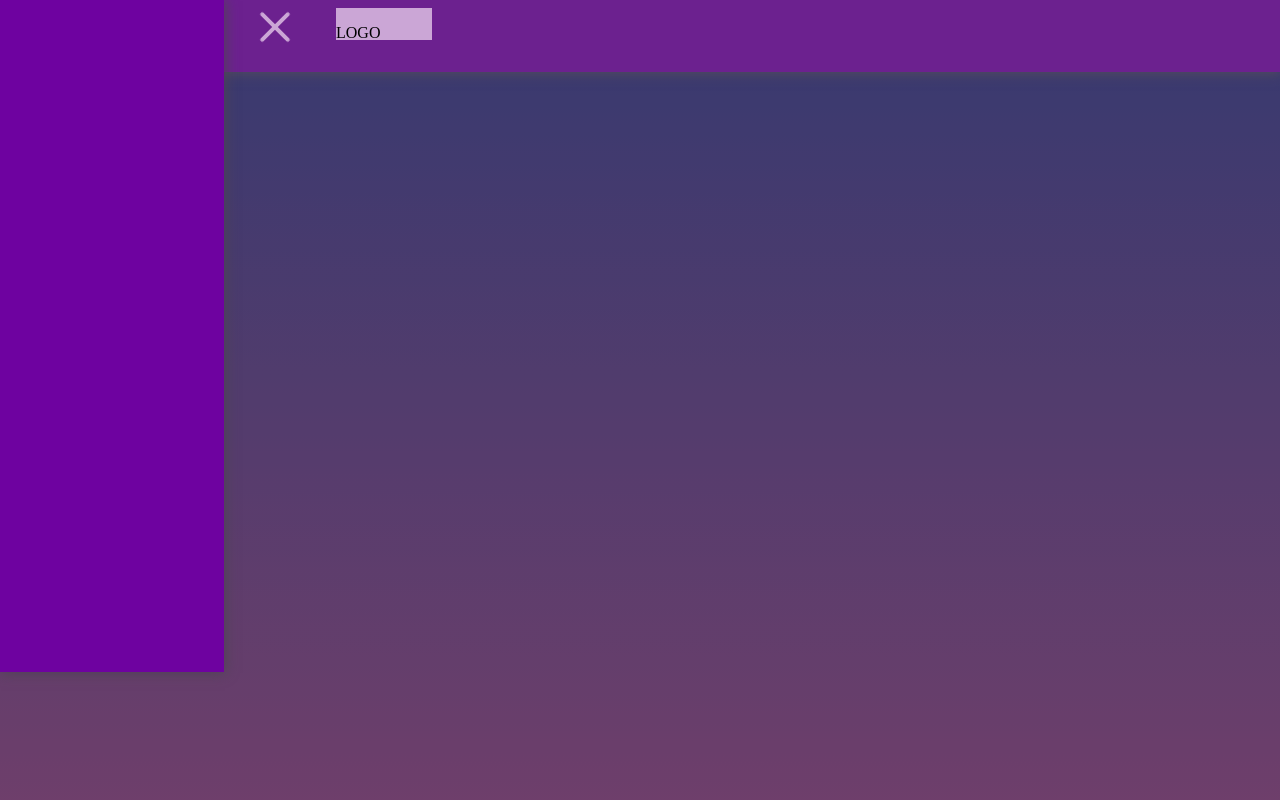
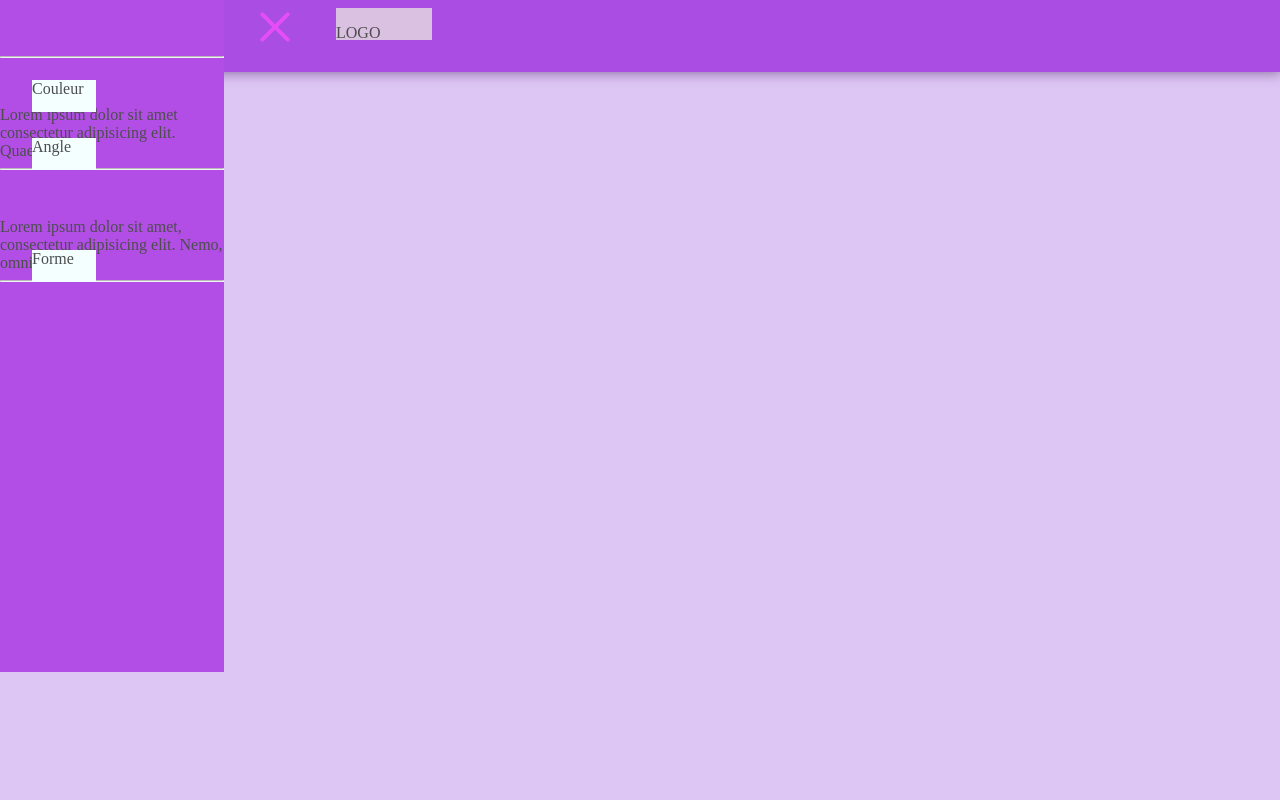
Before and after one commit to SoinSoin/projet_degrade, a plain HTML site: page degradeland.html in a window 1280 px wide. Both pictures are taken after a click on the element 35 px from the left and 29 px from the top of the page. Shown: the top 800 px of the page. Drawn offline with Linux system fonts and the light colour scheme.

Commit message:
liaison animation burger et toolbar

```diff
--- a/css/style_accueil.css
+++ b/css/style_accueil.css
@@ -6,9 +6,9 @@ body {
   margin: 0;
   /* rastafari man jsuis tombé dessus en random j'ai un peu custom il était fade au début */
   /* toujours dégueu */
-  background:  linear-gradient(to top, rgb(195, 55, 100), rgb(29, 38, 113)) repeat scroll 0% 0%;
+
   /*couleur du haut*/
-  height: 100em;
+  height: 100rem;
   width: 100%;
 }
 
@@ -50,7 +50,7 @@ body {
 .hamburger-inner::after {
   width: 40px;
   height: 4px;
-  background-color: rgb(203, 166, 214);
+  background-color: #da00f4;
   border-radius: 4px;
   position: absolute;
   transition-property: transform;
@@ -129,7 +129,7 @@ body {
   height: 100%;
   width: 100%;
   z-index: -1;
-  background-color: rgb(106, 99, 110);
+  background-color: #6a00cf;
   display: block;
   opacity: 0.33;
   display: none;
@@ -140,8 +140,7 @@ body {
   height: 42rem;
   width: 14rem;
   left: -15rem;
-  background-color: #6e02a0;
-  box-shadow: 1px 1px 12px #4e4353;
+  background-color: #9100dc;
 }
 
 #menu #burger {
@@ -150,8 +149,8 @@ body {
 }
 
 #menup {
-  background-color: #6e02a0;
-  opacity: 0, 7;
+  background-color:#9100dc;
+  opacity: 0.7;
   position: sticky;
   width: 100%;
   height: 4.5rem;
@@ -167,5 +166,24 @@ body {
 left: 6em;
 top: 0.5rem;
 }
+ #couleur, #forme,#angle{
+  position: relative;
+  vertical-align: center;
+  cursor: pointer;
+  background-color: azure;
+  width: 4em;
+  height: 2em;
+  left:2em;
+  top:4em;
+}
+#color{
+position: absolute;
+height: 4rem;
+width: 10rem;
+background-color: yellow;
+top:7rem;
+display:none;
+}
+
 
 /*# sourceMappingURL=test.css.map */
--- a/degradeland.html
+++ b/degradeland.html
@@ -11,9 +11,12 @@
 
 <body>
     <div id="menup">
-        <div id="logo"><p>LOGO</p></div>
+        <div id="logo">
+            <p>LOGO</p>
+        </div>
         <div class="filter"></div>
         <div id="menu">
+
             <div id="men"></div>
             <div id="burger">
                 <div class="hamburger hamburger--emphatic">
@@ -22,6 +25,27 @@
                     </div>
                 </div>
             </div>
+            <div id="couleur">
+                <p>Couleur</p>
+            </div>
+            <div id="color" class="slide">
+                Lorem ipsum, dolor sit amet consectetur adipisicing elit. Deserunt, cumque!
+            </div>
+            <hr>
+            <div id="angle">
+                <p>Angle</p>
+            </div>
+            <div id="angel" class="slide">
+                Lorem ipsum dolor sit amet consectetur adipisicing elit. Quaerat, natus!
+            </div>
+            <hr>
+            <div id="forme">
+                <p>Forme</p>
+            </div>
+            <div id="frm" class="slide">
+                Lorem ipsum dolor sit amet, consectetur adipisicing elit. Nemo, omnis!
+            </div>
+            <hr>
         </div>
     </div>
     <script src="js/jquery.js"></script>
--- a/js/app.js
+++ b/js/app.js
@@ -19,8 +19,6 @@ if (hamburgers.length > 0) {
 
 var myButton = false;
 
-
-
 function clickOnButton()
 {
     if (myButton)
@@ -31,11 +29,21 @@ function clickOnButton()
     }
     else
     {
-        $("#menu").animate({left:'0rem'},{duration:400}) && $("input").prop('disabled', true) && $(".filter").show()&&  $("#logo").animate({left:'21rem'},{ duration:400});;
+        $("#menu").animate({left:'0rem'},{duration:400}) && $("input").prop('disabled', true) && $(".filter").show()&&  $("#logo").animate({left:'21rem'},{ duration:400});
         myButton = true;
     }
+
 }
 
 
 
-$("#burger").click(function() { clickOnButton(); } );
+
+$("#burger").click(function() { clickOnButton(); } ) ;
+
+
+
+
+
+$("#couleur").click(function(){
+    $("#color").toggleClass("400");
+});
```
Lines whose indentation alone changed are shown as unchanged.
